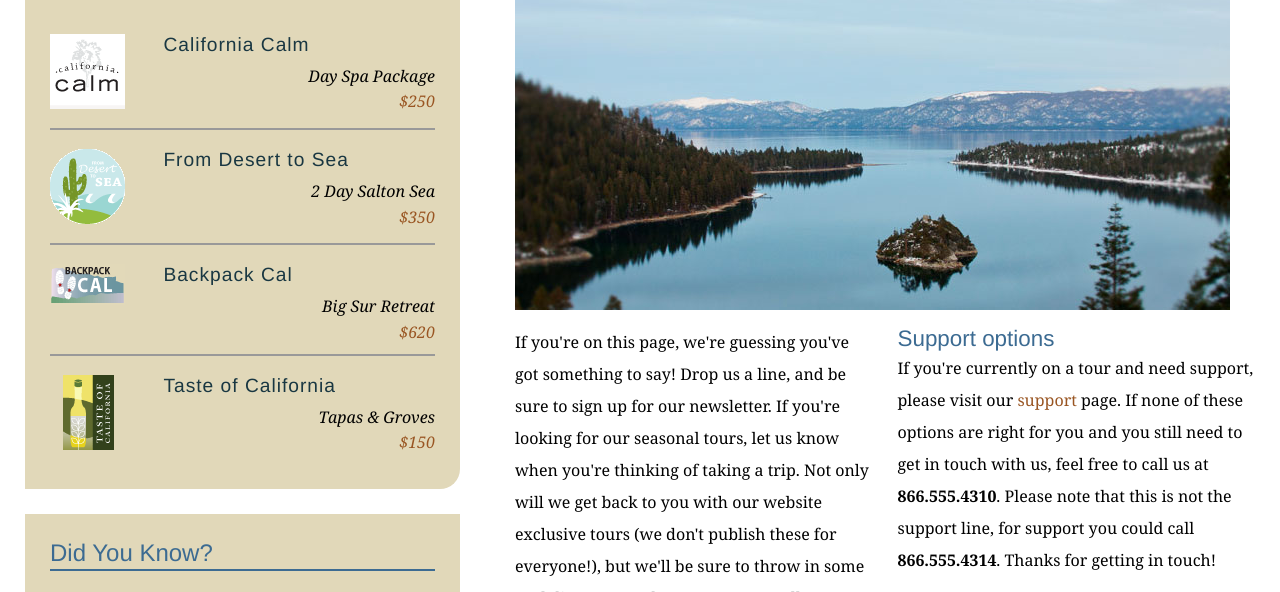
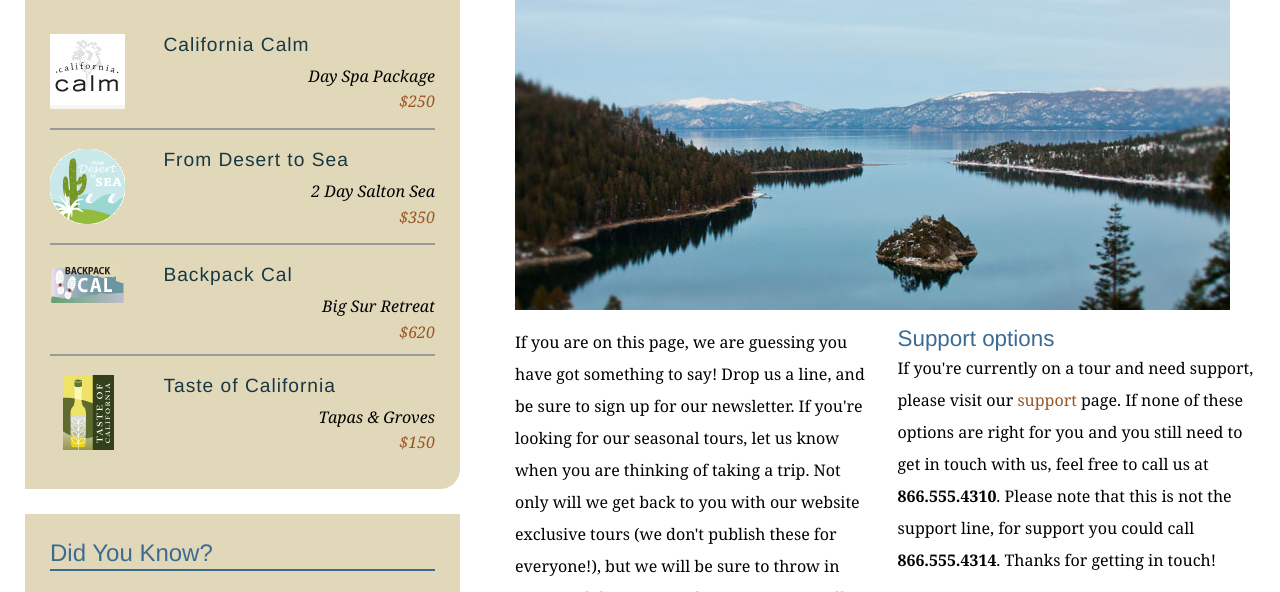
Before and after one commit to kzsherman/explore_california, a plain HTML site: page contact.html in a window 1280 px wide. Shown: the part 342-934 px from the top of the page. Drawn offline with Linux system fonts and the light colour scheme.

Commit message:
Removed contractions from contacts page

```diff
--- a/contact.html
+++ b/contact.html
@@ -68,7 +68,7 @@
           <h1>Get in touch</h1>
           <img src="assets/images/emerald_bay.jpg" alt="Beautiful Lake Tahoe" class="articleImage" />
           <div class="multiCol">
-            <p>If you're on this page, we're guessing you've got something to say! Drop us a line, and be sure to sign up for our newsletter. If you're looking for our seasonal tours,  let us know when you're thinking of taking a trip. Not only will we get back to you with our website exclusive tours (we don't publish these for everyone!), but we'll be sure to throw in some cool discounts and tour extras as well.</p>
+            <p>If you are on this page, we are guessing you have got something to say! Drop us a line, and be sure to sign up for our newsletter. If you're looking for our seasonal tours,  let us know when you are thinking of taking a trip. Not only will we get back to you with our website exclusive tours (we don't publish these for everyone!), but we will be sure to throw in some cool discounts and tour extras as well.</p>
 
             <h2>Support options</h2>
             <p>If you're currently on a tour and need support, please visit our <a href="support.html">support</a> page. If none of these options are right for you and you still need to get in touch with us, feel free to call us at<span class="phone"> <strong>866.555.4310</strong>. Please note that this is not the support line, for support you could call </span><strong>866.555.4314</strong>. Thanks for getting in touch!</p>
```
